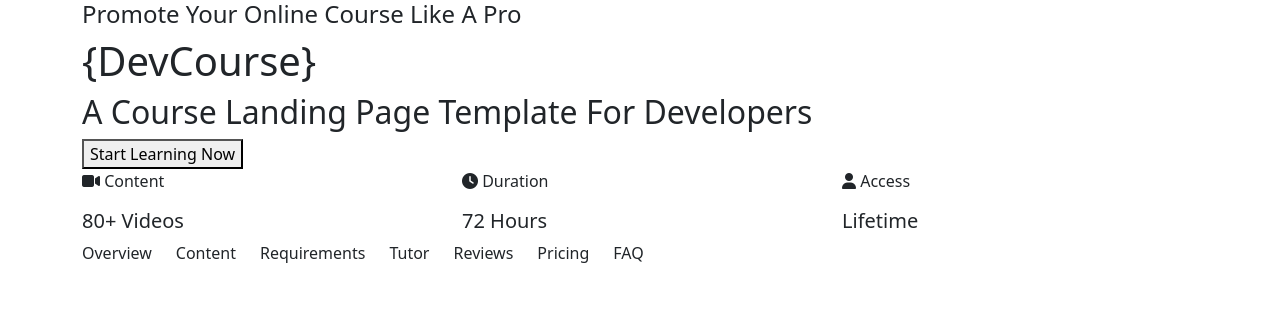
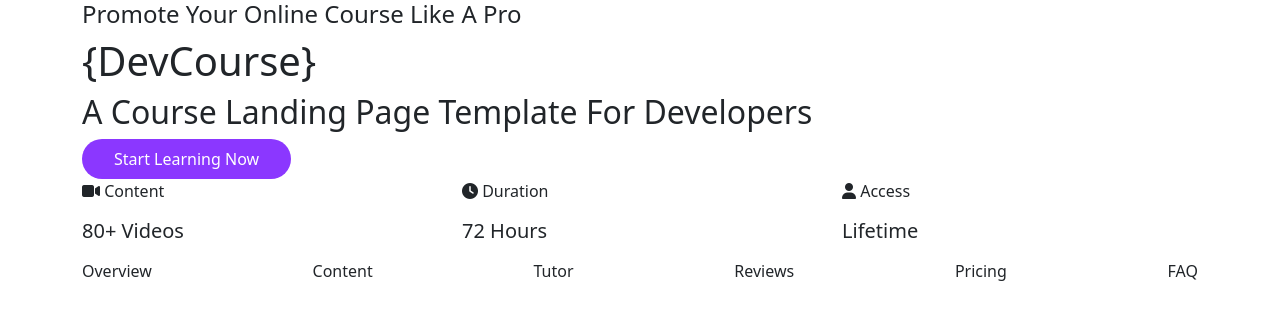
Before and after one commit to Jthapata/bootstrap-project, a plain HTML site: page index.html in a window 1280 px wide. Drawn offline with nearby package versions, Linux system fonts and the light colour scheme.

Commit message:
adding style

```diff
--- a/index.html
+++ b/index.html
@@ -4,6 +4,7 @@
     <meta charset="UTF-8">
     <meta name="viewport" content="width=device-width, initial-scale=1.0">
     <link href="https://cdn.jsdelivr.net/npm/bootstrap@5.3.2/dist/css/bootstrap.min.css" rel="stylesheet" integrity="sha384-T3c6CoIi6uLrA9TneNEoa7RxnatzjcDSCmG1MXxSR1GAsXEV/Dwwykc2MPK8M2HN" crossorigin="anonymous">
+    <link rel="stylesheet" href="style/main.css">
     <title>Bootstrap Project</title>
 </head>
 <body>
@@ -11,7 +12,7 @@
         <h4>Promote Your Online Course Like A Pro</h4>
         <h1><span class="curly">{</span>DevCourse<span class="curly">}</span></h1>
         <h2>A Course Landing Page Template For Developers</h2>
-        <button>Start Learning Now</button>
+        <button class="btn btn-primary">Start Learning Now</button>
         <div class="row">
             <div class="col">
                 <p><i class="fa-solid fa-video"></i> Content</p>
@@ -26,16 +27,13 @@
                 <h5>Lifetime</h5>
             </div>
         </div>
-        <div class="nav">
-            <div class="row">
-                <div class="col">Overview</div>
-                <div class="col">Content</div>
-                <div class="col">Requirements</div>
-                <div class="col">Tutor</div>
-                <div class="col">Reviews</div>
-                <div class="col">Pricing</div>
-                <div class="col">FAQ</div>
-            </div>
+        <div class="navbar">
+            <a class="nav-link">Overview</a>
+            <a class="nav-link">Content</a>
+            <a class="nav-link">Tutor</a>
+            <a class="nav-link">Reviews</a>
+            <a class="nav-link">Pricing</a>
+            <a class="nav-link">FAQ</a>
         </div>
     </div>
 
--- a/style/main.scss
+++ b/style/main.scss
@@ -0,0 +1,8 @@
+$purple: #8b37ff;
+
+.btn-primary {
+    background-color: $purple;
+    padding: .5rem 2rem;
+    border: none;
+    border-radius: 25px;
+}
```
Also changed, not shown: style/main.css (added), 1 other file.
